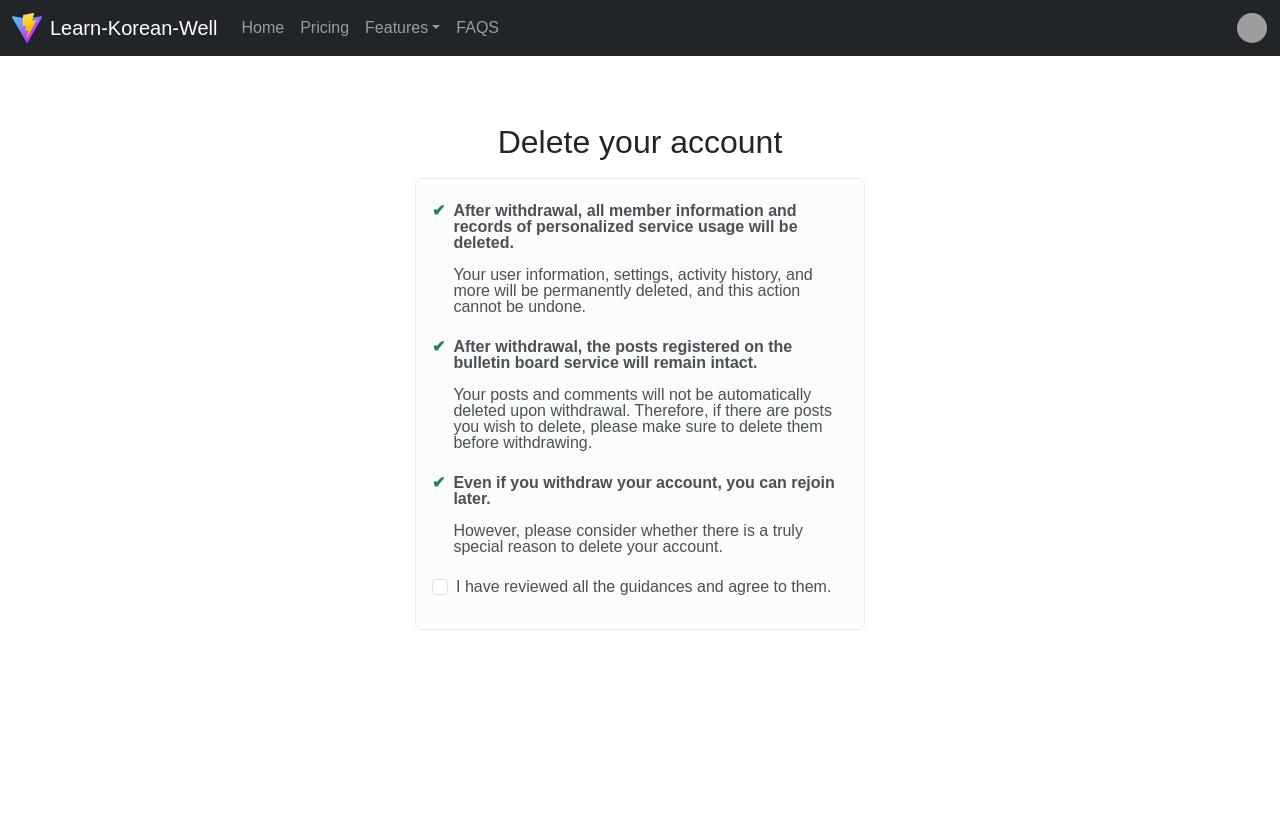
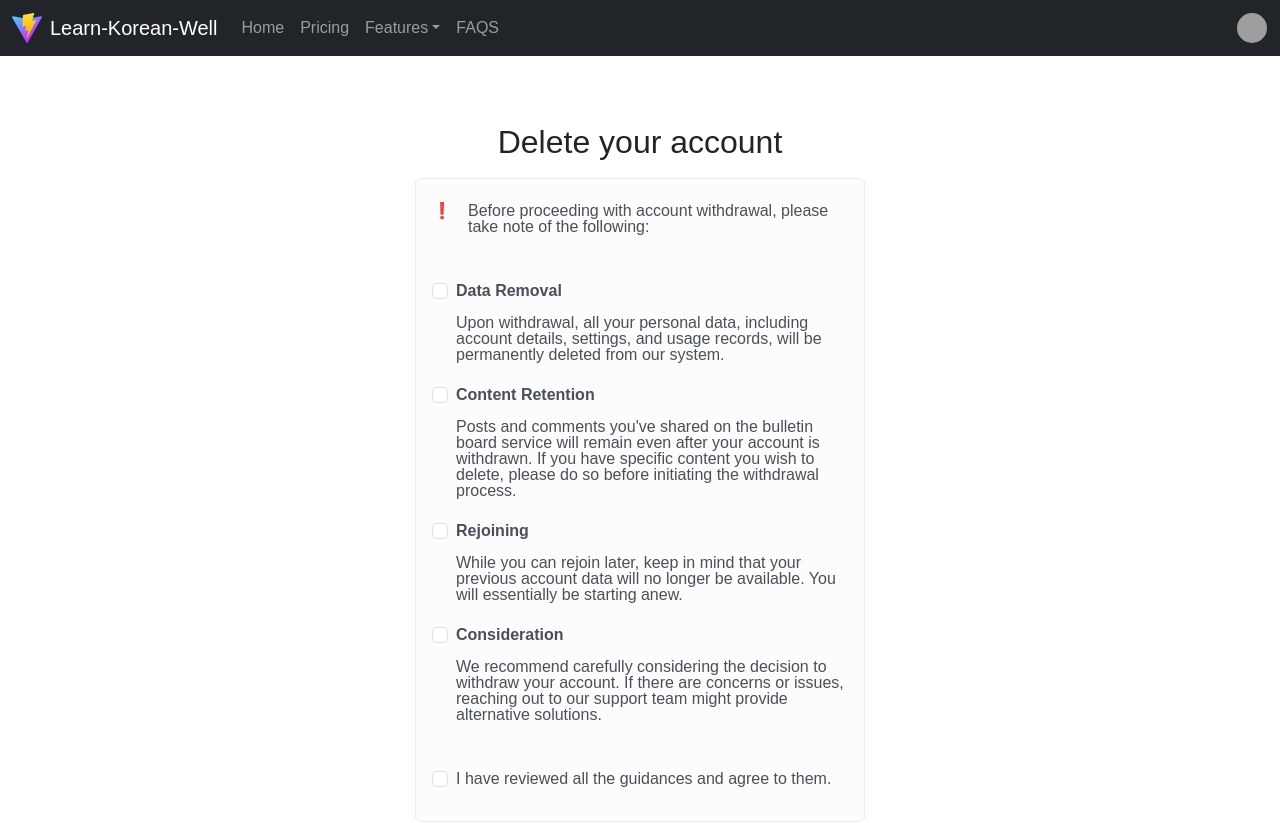
Before and after one commit to kvpark98/kwitter, a React (Vite) app: page /delete-user in a window 1280 px wide. Shown: the top 823 px of the page. Built offline with nearby package versions, Linux system fonts and the light colour scheme; no server answers; sample sign-in values are in the browser's storage; grey boxes are pictures that could not be loaded.

Commit message:
agreeCheck

```diff
--- a/src/routes/auth/delete-user.tsx
+++ b/src/routes/auth/delete-user.tsx
@@ -1,4 +1,4 @@
-import { useState } from "react";
+import { useEffect, useState } from "react";
 import { FirebaseError } from "firebase/app";
 import {
   EmailAuthProvider,
@@ -19,7 +19,15 @@ export default function DeleteUSer() {
 
   const [isLoading, setIsLoading] = useState(false);
 
-  const [yesChecked, setYesChecked] = useState(false);
+  const [dataRemovalChecked, setDataRemovalChecked] = useState(false);
+
+  const [contentRetentionChecked, setContentRetentionChecked] = useState(false);
+
+  const [rejoiningChecked, setRejoiningChecked] = useState(false);
+
+  const [considerationChecked, setConsiderationChecked] = useState(false);
+
+  const [allChecked, setAllChecked] = useState(false);
 
   const [password, setPassword] = useState("");
 
@@ -73,10 +81,67 @@ export default function DeleteUSer() {
     navigate("/sign-in");
   };
 
-  const checkYes = () => {
-    setYesChecked((current) => !current);
+  useEffect(() => {
+    if (
+      !dataRemovalChecked ||
+      !contentRetentionChecked ||
+      !rejoiningChecked ||
+      !considerationChecked
+    ) {
+      setAllChecked(false);
+    }
+  }, [
+    dataRemovalChecked,
+    contentRetentionChecked,
+    rejoiningChecked,
+    considerationChecked,
+  ]);
+
+  const agreeDataRemoval = () => {
+    setDataRemovalChecked((current) => !current);
     reset();
   };
+
+  const agreeContentRetention = () => {
+    setContentRetentionChecked((current) => !current);
+    reset();
+  };
+
+  const agreeRejoining = () => {
+    setRejoiningChecked((current) => !current);
+    reset();
+  };
+
+  const agreeConsideration = () => {
+    setConsiderationChecked((current) => !current);
+    reset();
+  };
+
+  const agreeAll = () => {
+    if (!allChecked) {
+      setAllChecked(true);
+      if (
+        !dataRemovalChecked ||
+        !contentRetentionChecked ||
+        !rejoiningChecked ||
+        !considerationChecked
+      ) {
+        setDataRemovalChecked(true);
+        setContentRetentionChecked(true);
+        setRejoiningChecked(true);
+        setConsiderationChecked(true);
+      }
+    } else {
+      setAllChecked(false);
+    }
+    reset();
+  };
+
+  console.log("dataRemovalChecked : " + dataRemovalChecked);
+  console.log("contentRetentionChecked : " + contentRetentionChecked);
+  console.log("rejoiningChecked : " + rejoiningChecked);
+  console.log("considerationChecked : " + considerationChecked);
+  console.log("allchecked : " + allChecked);
 
   const deleteAccount = async (event: React.FormEvent<HTMLFormElement>) => {
     event.preventDefault();
@@ -91,7 +156,14 @@ export default function DeleteUSer() {
           ?.classList.add("form-control-invalid");
       }
 
-      if (isLoading || !isPassword || !yesChecked) {
+      if (
+        isLoading ||
+        !isPassword ||
+        !dataRemovalChecked ||
+        !contentRetentionChecked ||
+        !rejoiningChecked ||
+        !considerationChecked
+      ) {
         return;
       }
 
@@ -124,8 +196,8 @@ export default function DeleteUSer() {
     }
   };
 
-  console.log("user : " + auth.currentUser);
-  console.log("emailVerified : " + auth.currentUser?.emailVerified);
+  // console.log("user : " + auth.currentUser);
+  // console.log("emailVerified : " + auth.currentUser?.emailVerified);
 
   return (
     <div className="h-100">
@@ -175,64 +247,116 @@ export default function DeleteUSer() {
             <Form>
               <Form.Group>
                 <div>
+                  <div className="d-flex mb-5">
+                    <div className="me-3">❗</div>
+                    <p>
+                      Before proceeding with account withdrawal, please take
+                      note of the following:
+                    </p>
+                  </div>
                   <div className="d-flex mb-4">
-                    <p className="me-2">
-                      <span className="fw-bold text-success">✔</span>
-                    </p>
+                    <div className="me-2">
+                      <Form.Check
+                        onClick={agreeDataRemoval}
+                        type="checkbox"
+                        id="agreeDataRemoval"
+                        readOnly
+                        {...(dataRemovalChecked
+                          ? { checked: true }
+                          : { checked: false })}
+                      />
+                    </div>
                     <div>
-                      <p className="fw-bold mb-3">
-                        After withdrawal, all member information and records of
-                        personalized service usage will be deleted.
-                      </p>
+                      <p className="fw-bold mb-3">Data Removal</p>
                       <p>
-                        Your user information, settings, activity history, and
-                        more will be permanently deleted, and this action cannot
-                        be undone.
+                        Upon withdrawal, all your personal data, including
+                        account details, settings, and usage records, will be
+                        permanently deleted from our system.
                       </p>
                     </div>
                   </div>
                   <div className="d-flex mb-4">
-                    <p className="me-2">
-                      <span className="fw-bold text-success">✔</span>
-                    </p>
+                    <div className="me-2">
+                      <Form.Check
+                        onClick={agreeContentRetention}
+                        type="checkbox"
+                        id="agreeContentRetention"
+                        readOnly
+                        {...(contentRetentionChecked
+                          ? { checked: true }
+                          : { checked: false })}
+                      />
+                    </div>
                     <div>
-                      <p className="fw-bold mb-3">
-                        After withdrawal, the posts registered on the bulletin
-                        board service will remain intact.
-                      </p>
+                      <p className="fw-bold mb-3">Content Retention</p>
                       <p>
-                        Your posts and comments will not be automatically
-                        deleted upon withdrawal. Therefore, if there are posts
-                        you wish to delete, please make sure to delete them
-                        before withdrawing.
+                        Posts and comments you've shared on the bulletin board
+                        service will remain even after your account is
+                        withdrawn. If you have specific content you wish to
+                        delete, please do so before initiating the withdrawal
+                        process.
                       </p>
                     </div>
                   </div>
                   <div className="d-flex mb-4">
-                    <p className="me-2">
-                      <span className="fw-bold text-success">✔</span>
+                    <div className="me-2">
+                      <Form.Check
+                        onClick={agreeRejoining}
+                        type="checkbox"
+                        id="agreeRejoining"
+                        readOnly
+                        {...(rejoiningChecked
+                          ? { checked: true }
+                          : { checked: false })}
+                      />
+                    </div>
+                    <div>
+                      <p className="fw-bold mb-3">Rejoining</p>
+                      <p>
+                        While you can rejoin later, keep in mind that your
+                        previous account data will no longer be available. You
+                        will essentially be starting anew.
                       </p>
+                    </div>
+                  </div>
+                  <div className="d-flex mb-5">
+                    <div className="me-2">
+                      <Form.Check
+                        onClick={agreeConsideration}
+                        type="checkbox"
+                        id="agreeConsideration"
+                        readOnly
+                        {...(considerationChecked
+                          ? { checked: true }
+                          : { checked: false })}
+                      />
+                    </div>
                     <div>
-                      <p className="fw-bold mb-3">
-                        Even if you withdraw your account, you can rejoin later.
-                      </p>
+                      <p className="fw-bold mb-3">Consideration</p>
                       <p>
-                        However, please consider whether there is a truly
-                        special reason to delete your account.
+                        We recommend carefully considering the decision to
+                        withdraw your account. If there are concerns or issues,
+                        reaching out to our support team might provide
+                        alternative solutions.
                       </p>
                     </div>
                   </div>
                   <Form.Check
-                    onClick={checkYes}
+                    onClick={agreeAll}
                     type="checkbox"
-                    id="agree"
+                    id="agreeAll"
                     label="I have reviewed all the guidances and agree to them."
+                    readOnly
+                    {...(allChecked ? { checked: true } : { checked: false })}
                   />
                 </div>
               </Form.Group>
             </Form>
           </Alert>
-          {yesChecked && (
+          {dataRemovalChecked &&
+            contentRetentionChecked &&
+            rejoiningChecked &&
+            considerationChecked && (
               <Alert variant="light" className="mt-3 py-4 w-100">
                 <Form
                   onSubmit={deleteAccount}
@@ -263,7 +387,11 @@ export default function DeleteUSer() {
                       </div>
                     )}
                   </Form.Group>
-                <Button type="submit" variant="danger" className="mt-2 fw-bold">
+                  <Button
+                    type="submit"
+                    variant="danger"
+                    className="mt-2 fw-bold"
+                  >
                     {isLoading ? "Loading..." : "Delete"}
                   </Button>
                 </Form>
--- a/src/routes/auth/sign-in.tsx
+++ b/src/routes/auth/sign-in.tsx
@@ -300,7 +300,7 @@ export default function SignIn() {
               </p>
             </Alert>
           )}
-          <Alert variant="light" className="mt-3 py-4 w-100">
+          <Alert variant="light" className="mt-3 px-4 py-4 w-100">
             <Form
               name="signIn"
               onSubmit={signIn}
```
Lines whose indentation alone changed are shown as unchanged.
